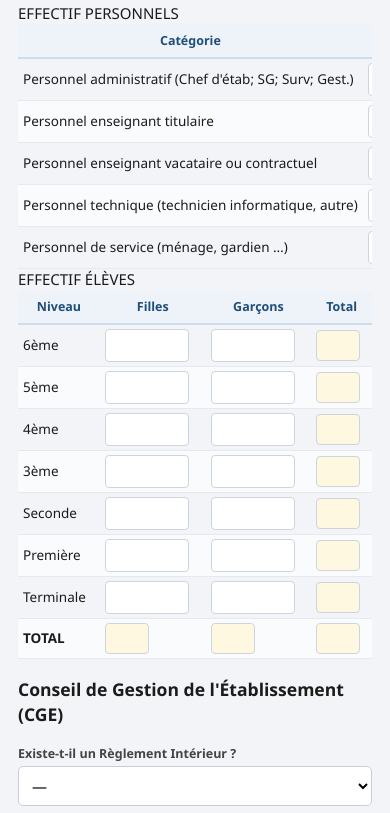
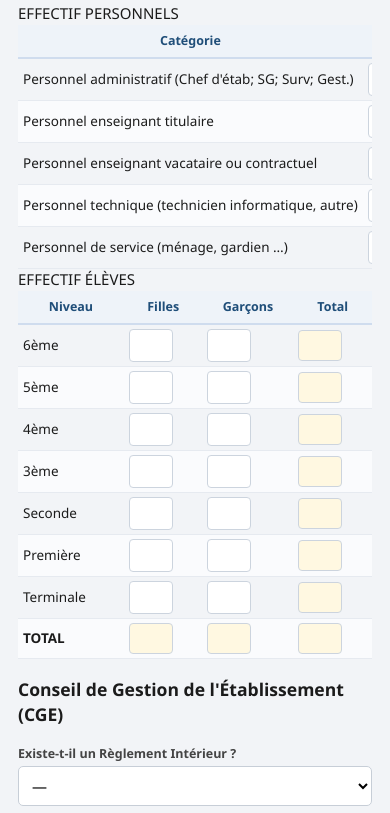
Before and after one commit to kebe776-blip/rapport, a plain HTML site: page general-moyen.html in a window 390 px wide. Shown: the part 2077-2890 px from the top of the page. Drawn offline with Linux system fonts and the light colour scheme; no server answers.

Commit message:
Aligner les champs d'effectifs de la feuille 1 sur mobile

```diff
--- a/assets/css/app.css
+++ b/assets/css/app.css
@@ -461,6 +461,12 @@ input[type=number] { -moz-appearance: textfield; appearance: textfield; }
     min-width: 44px;
     padding: 5px 2px;
   }
+  /* Feuille 1 — les saisies Garçons/Filles ont la même largeur que les totaux. */
+  table[data-p1p] input[data-type="num"],
+  table[data-p1e] input[data-type="num"] {
+    width: 44px;
+    min-width: 44px;
+  }
   .gm-table-saisie input.gm-calc {
     background: #fff8e1;
     color: #1f4e79;
```
